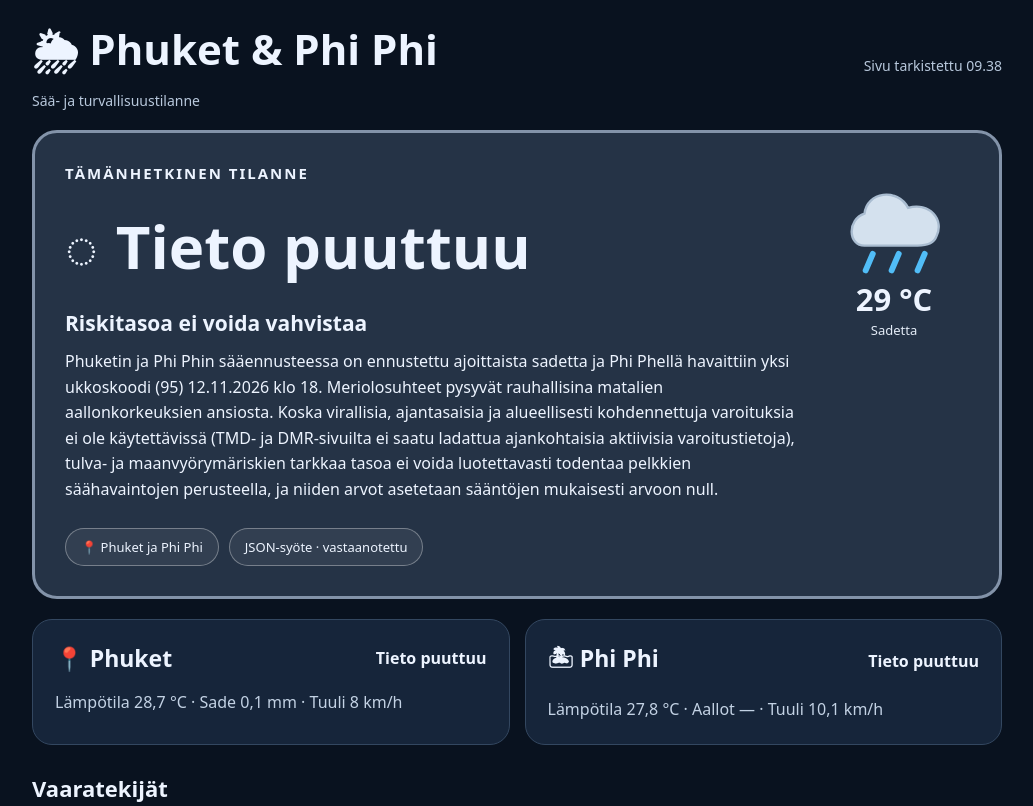
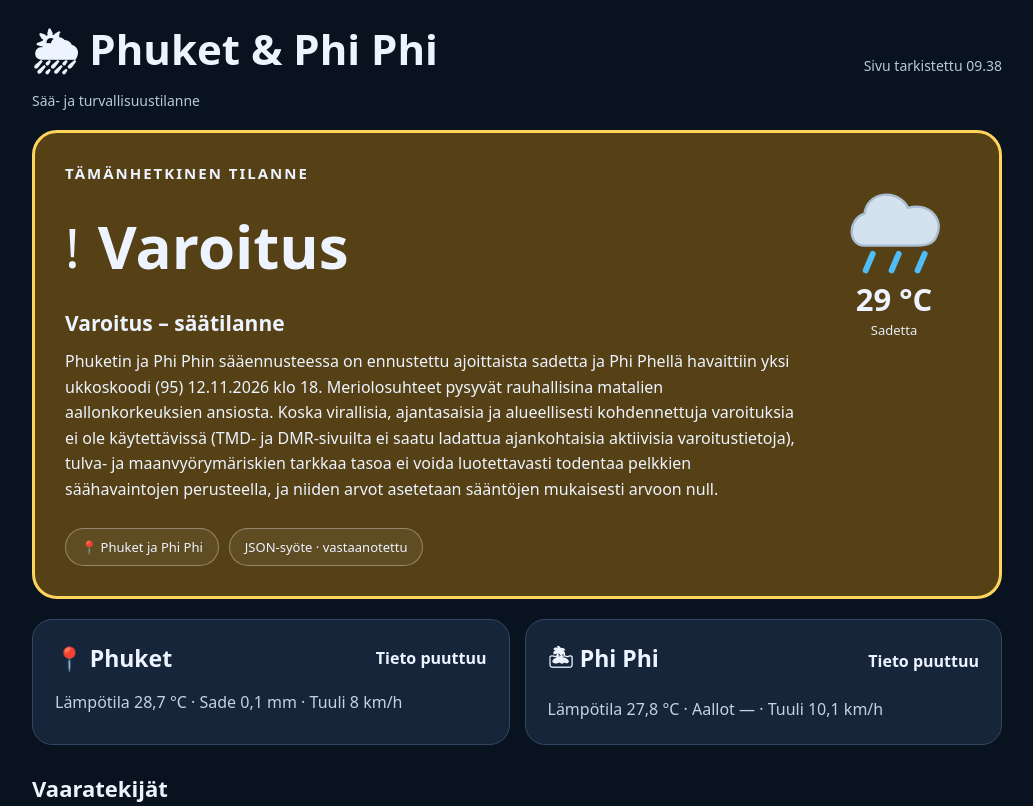
Before and after one commit to Gallandwolf/phuket-weather, a plain HTML site: page index.html in a window 1280 px wide. Shown: the top 806 px of the page, without its empty margins (123-1156 px from the left). Drawn offline with Linux system fonts and the light colour scheme.

Commit message:
Update index.html

```diff
--- a/index.html
+++ b/index.html
@@ -617,7 +617,19 @@ function render(data) {
   // Null tarkoittaa tuntematonta riskitasoa.
   // Varoitusten puuttuminen ei tarkoita normaalia tilannetta.
 
-  const overallLevel = level(data.severity);
+  // Ensisijaisesti koko alueen riskitaso. Jos se puuttuu,
+  // käytetään vain JSONissa nimenomaisesti ilmoitettuja riskitasoja.
+  // Tuntemattomia (null) vaaroja ei tulkita turvallisiksi.
+  const explicitOverall = level(data.severity);
+  const fallbackLevels = [
+    level(data.phuket?.severity),
+    level(data.phi_phi?.severity),
+    ...["thunder", "rain", "flood", "landslide", "sea"].map(key => {
+      const value = data.hazards?.[key];
+      return level(value && typeof value === "object" ? value.severity : value);
+    })
+  ];
+  const overallLevel = explicitOverall || Math.max(0, ...fallbackLevels);
 
   $("hero").dataset.level = String(overallLevel);
   $("symbol").textContent = icons[overallLevel];
```
